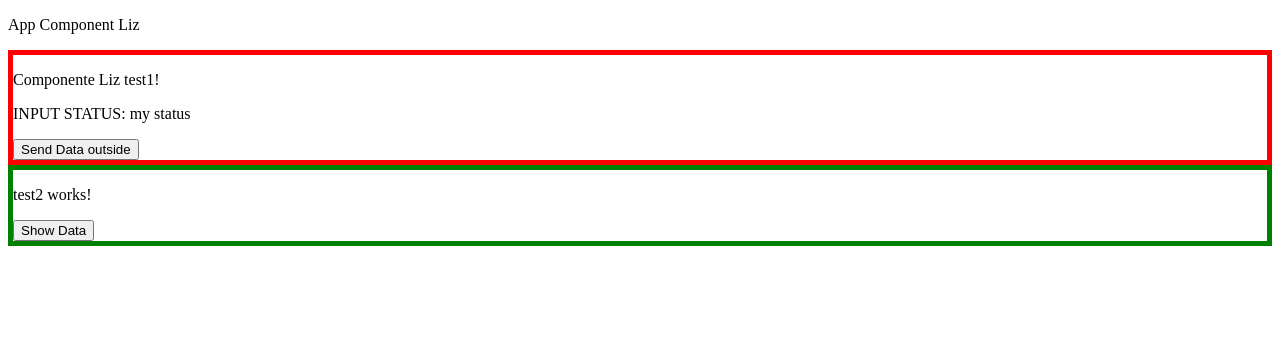
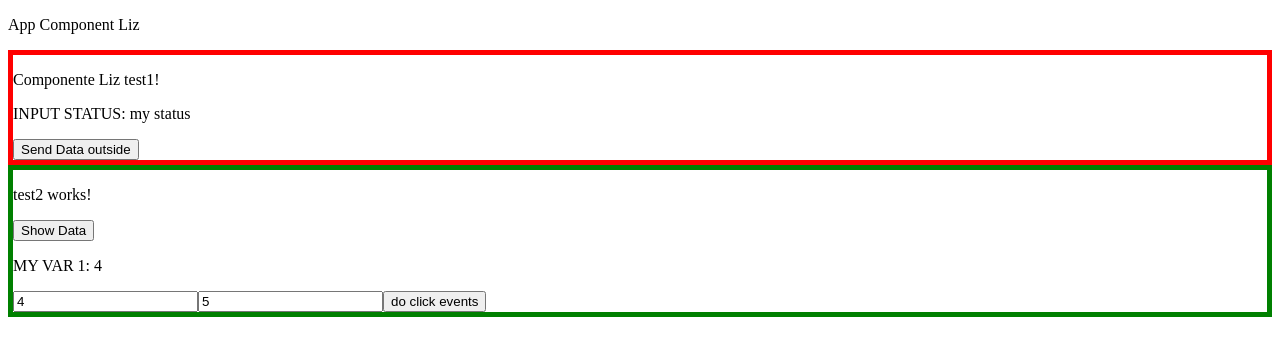
Before and after one commit to LizVasquez/angular-course-2021, an Angular app: page / in a window 1280 px wide. Shown: the top 356 px of the page. Built offline with nearby package versions, Linux system fonts and the light colour scheme.

Commit message:
08/10/21 banana box task

```diff
--- a/src/app/app.component.html
+++ b/src/app/app.component.html
@@ -6,4 +6,8 @@
 (onSendData)="printDataLizComp($event)">
 </app-test1-liz>
 
-<app-test2 name="Liz" lastName="Vasquez" (onSendData)="printData($event)"></app-test2>
+<app-test2
+ name="Liz"
+ lastName="Vasquez"
+ (onSendData)="printData($event)">
+</app-test2>
--- a/src/app/app.module.ts
+++ b/src/app/app.module.ts
@@ -1,4 +1,5 @@
 import { NgModule } from '@angular/core';
+import { FormsModule } from '@angular/forms';
 import { BrowserModule } from '@angular/platform-browser';
 
 import { AppComponent } from './app.component';
@@ -12,7 +13,8 @@ import { Test2Component } from './test2/test2.component';
     Test2Component
   ],
   imports: [
-    BrowserModule
+    BrowserModule,
+    FormsModule
   ],
   providers: [],
   bootstrap: [AppComponent]
--- a/src/app/test2/test2.component.html
+++ b/src/app/test2/test2.component.html
@@ -1,4 +1,15 @@
 <div style="border: 5px green solid;">
 <p>test2 works!</p>
 <button (click)="onShowData()"> Show Data </button>
+
+<p> MY VAR 1: {{myvar1}}</p>
+
+<input type= "number" [(ngModel)]="myvar1">
+<input type= "number" [(ngModel)]="myvar2">
+
+<!-- clase del 10 agosto -->
+<button id="mybutton"
+(click)="test0($event)"
+(blur)= "test1($event)"
+(dblclick)="test3($event)">do click events </button>
 </div>
--- a/src/app/test2/test2.component.ts
+++ b/src/app/test2/test2.component.ts
@@ -12,6 +12,10 @@ export class Test2Component implements OnInit {
 
   @Output()onSendData = new EventEmitter(null);
 
+  /* myvar de la clase del 10 agosto*/
+  myvar1 = 4;
+  myvar2 = 5;
+
 
   constructor() { }
 
@@ -20,4 +24,20 @@ export class Test2Component implements OnInit {
 
   }
 
+  /* clase de 10 agosto */
+  test0(event){
+    console.log('event click:', event);
+    /*this.myvar1 = 'mundo';*/
+    console.log('suma:', this.myvar1 + this.myvar2);
+
+  }
+
+  test1(event){
+    console.log('event blur:', event);
+  }
+
+  test3(event){
+    console.log('event doubleClick:', event);
+  }
+
 }
```
